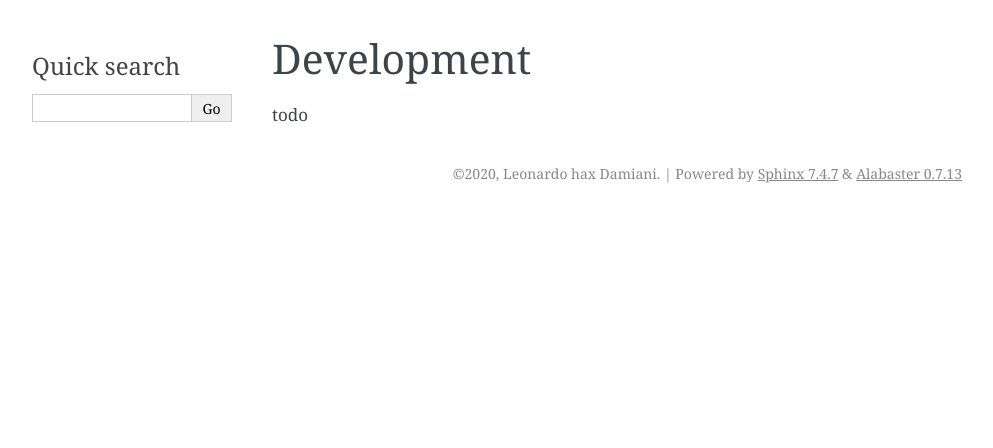
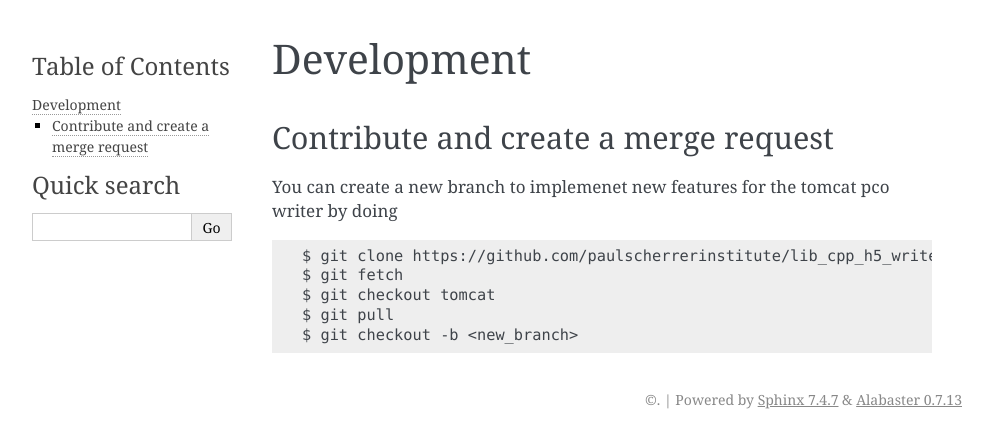
Before and after one commit to paulscherrerinstitute/lib_cpp_h5_writer, a Sphinx documentation site: the page built from docs/development.rst, in a window 1280 px wide. Shown: the top 448 px of the page, without its empty margins (148-1141 px from the left). Built offline with Sphinx 7.4.7, drawn with Linux system fonts in a browser that asks for light colours.

Commit message:
Updated documentation.

```diff
--- a/docs/conf.py
+++ b/docs/conf.py
@@ -17,15 +17,14 @@ add_function_parentheses = True
 # A list of ignored prefixes for module index sorting.
 #modindex_common_prefix = []
 
-project = u'LIB_CPP_H5_WRITER Tomcat (PCO CAMERA)'
-copyright = u'2020, Leonardo hax Damiani'
+project = u'Tomcat PCO Writer'
 
 version = '0.1.0'
 release = ''
 
 # -- Options for HTML output ---------------------------------------------------
 
-html_title = "LIB_CPP_H5_WRITER Tomcat (PCO CAMERA)"
+html_title = "Tomcat PCO Writer"
 html_static_path = ['_static']
 html_domain_indices = False
 html_use_index = False
@@ -39,6 +38,7 @@ html_theme_options = {
 
 # -- Options for Code Examples output ---------------------------------------------------
 
+code_example_dir = "code-example"
 
 ################################################################################
 
--- a/docs/development.rst
+++ b/docs/development.rst
@@ -2,4 +2,13 @@
 Development
 ###########
 
-todo
+
+Contribute and create a merge request
+-------------------------------------
+You can create a new branch to implemenet new features for the tomcat pco writer by doing ::
+
+    $ git clone https://github.com/paulscherrerinstitute/lib_cpp_h5_writer.git
+    $ git fetch
+    $ git checkout tomcat
+    $ git pull
+    $ git checkout -b <new_branch>
--- a/docs/getting-started.rst
+++ b/docs/getting-started.rst
@@ -46,6 +46,7 @@ TOMCAT PCO writer configuration file
 From there, create a tomcat writer pco configuration file (*.pco) according to your needs. We recommend starting with the following template and adjust it to your needs:
 
 :: code-block:: bash
+
     ######################################
     # PCO.EDGE WRITER CONFIGURATION FILE #
     #####################################
--- a/docs/index.rst
+++ b/docs/index.rst
@@ -27,7 +27,7 @@ It is developed using c++ on an open-source project (`github repository`_) and d
 .. _nexus format : https://www.nexusformat.org/
 .. _pco_rclient : https://github.com/paulscherrerinstitute/pco_rclient
 .. _ansible configuration : https://git.psi.ch/HPDI/daq_server_deployment/tree/master/ansible
-.. _conda_env : https://git.psi.ch/hpdi_configs/sls
+.. _conda env : https://git.psi.ch/hpdi_configs/sls
 .. _github repository : https://github.com/paulscherrerinstitute/lib_cpp_h5_writer/tree/tomcat/
 
 Contents:
```
Also changed, not shown: docs/installation.rst (+9 -5 lines).
